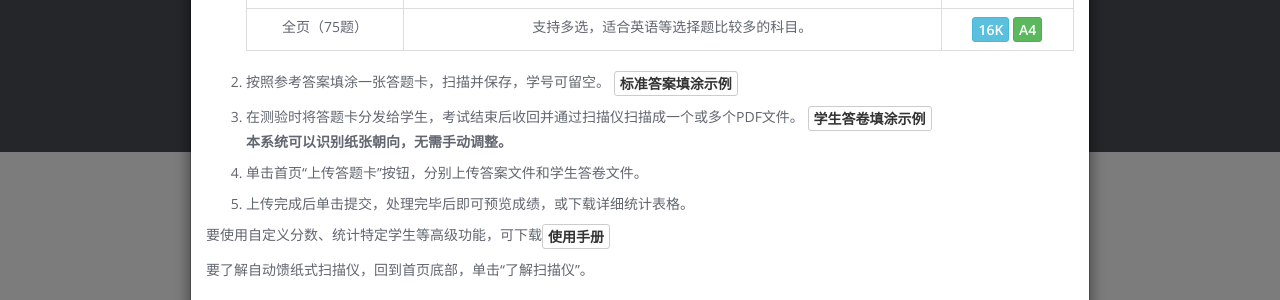
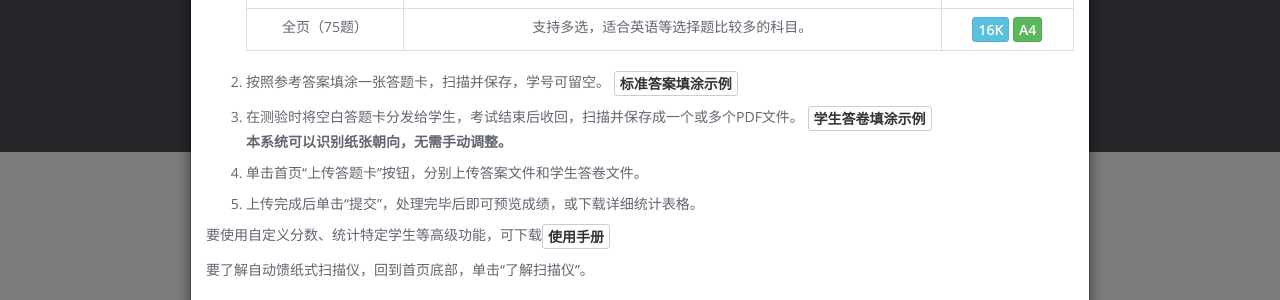
Before and after one commit to normanyahq/kejinyan, a Flask app: page / in a window 1280 px wide, after a click on "功能简介". Shown: the part 237-537 px from the top of the page. Run offline with Flask 2, Linux system fonts and the light colour scheme; some libraries are stand-ins or nearby versions.

Commit message:
update description

```diff
--- a/simple_web/templates/index.html
+++ b/simple_web/templates/index.html
@@ -228,16 +228,16 @@
                                         </p>
                                       </li>
 
-                                      <li><p class="text-left">在测验时将答题卡分发给学生，考试结束后收回并通过扫描仪扫描成一个或多个PDF文件。
+                                      <li><p class="text-left">在测验时将空白答题卡分发给学生，考试结束后收回，扫描并保存成一个或多个PDF文件。
                                         <a href="/static/half_example.pdf" target="_blank" role="button" class="btn btn-default btn-xs">学生答卷填涂示例</a>
                                         <br/>
                                         <strong>本系统可以识别纸张朝向，无需手动调整。</strong></p></li>
                                       <li><p class="text-left">单击首页“上传答题卡”按钮，分别上传答案文件和学生答卷文件。</p></li>
                                       <li>
-                                        <p class="text-left">上传完成后单击提交，处理完毕后即可预览成绩，或下载详细统计表格。</p>
+                                        <p class="text-left">上传完成后单击“提交”，处理完毕后即可预览成绩，或下载详细统计表格。</p>
                                       </li>
                                     </ol>
-                                    <p class="text-left">要使用自定义分数、统计特定学生等高级功能，可下载<a href="/static/manual.pdf" class="btn btn-default btn-xs">使用手册</a></p>
+                                    <p class="text-left">要使用自定义分数、统计特定学生等高级功能，可下载<a href="/static/manual.pdf" target="_blank" class="btn btn-default btn-xs">使用手册</a></p>
                                     <p class="text-left">要了解自动馈纸式扫描仪，回到首页底部，单击“了解扫描仪”。</p>
 
                               </div>
```
